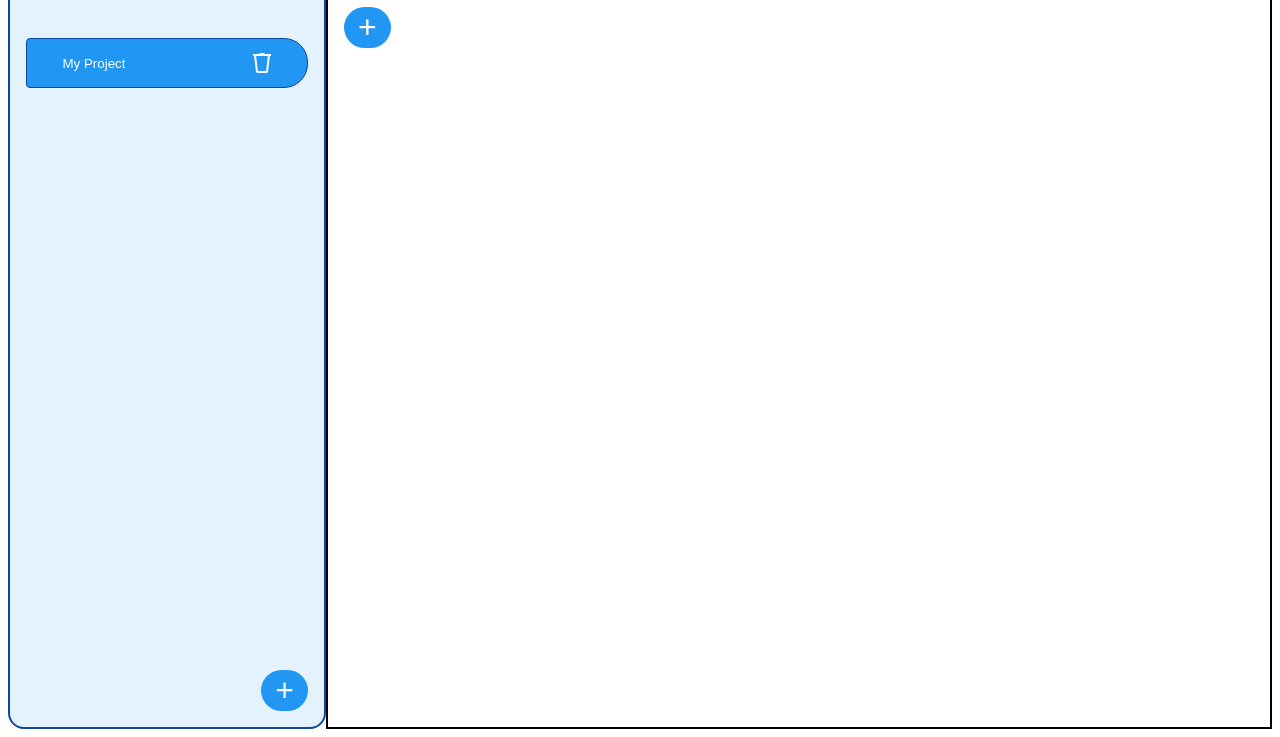
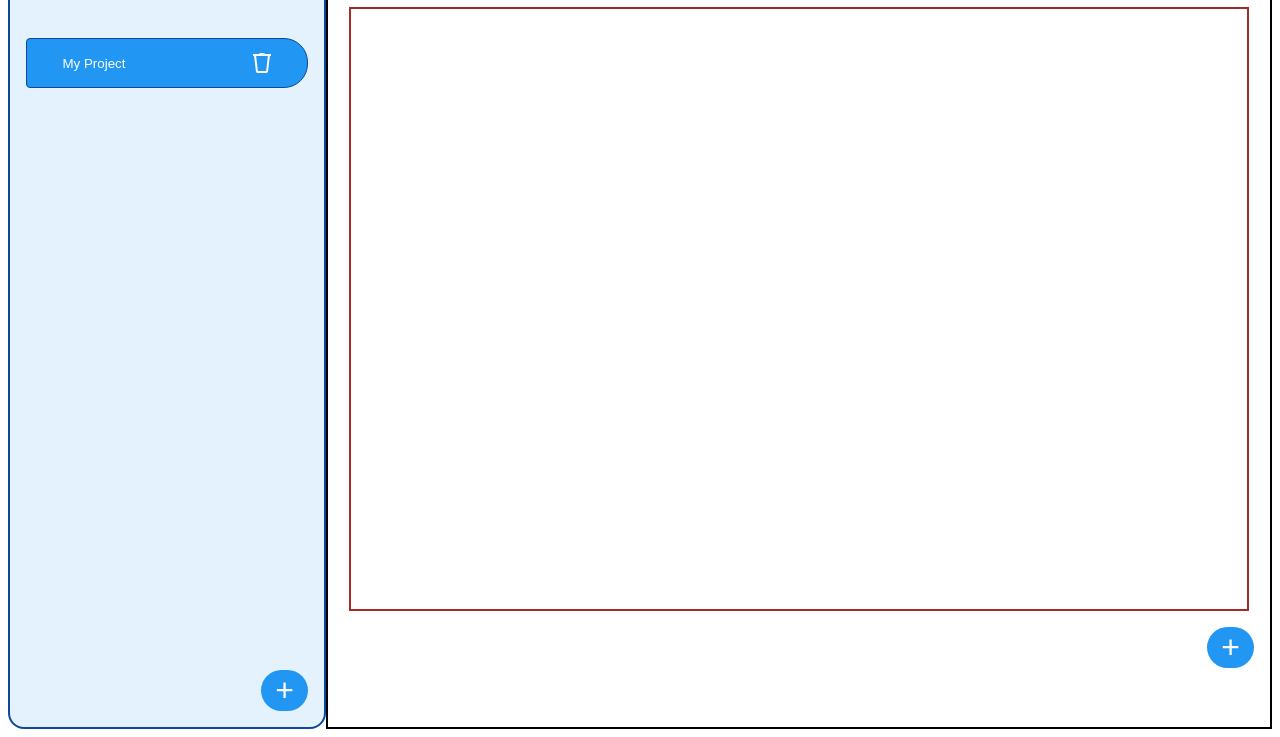
Before and after one commit to coding-cosmos/TODO, a website built with webpack: page src/index.html in a window 1280 px wide. Shown: the part 83-820 px from the top of the page. Built offline with nearby package versions, Linux system fonts and the light colour scheme.

Commit message:
Add styles for basic layout

```diff
--- a/src/styles/main-styles.css
+++ b/src/styles/main-styles.css
@@ -1,4 +1,17 @@
 .main{
+    display: flex;
+    flex-direction: column;
+    align-items: center;
     border: 2px solid black;
     width: 75vw;
 }
+
+.todo-list{
+    height: 75vh;
+    border: 2px solid brown;
+    width: 70vw;
+}
+
+.add-btn{
+    align-self: flex-end;
+}
```
